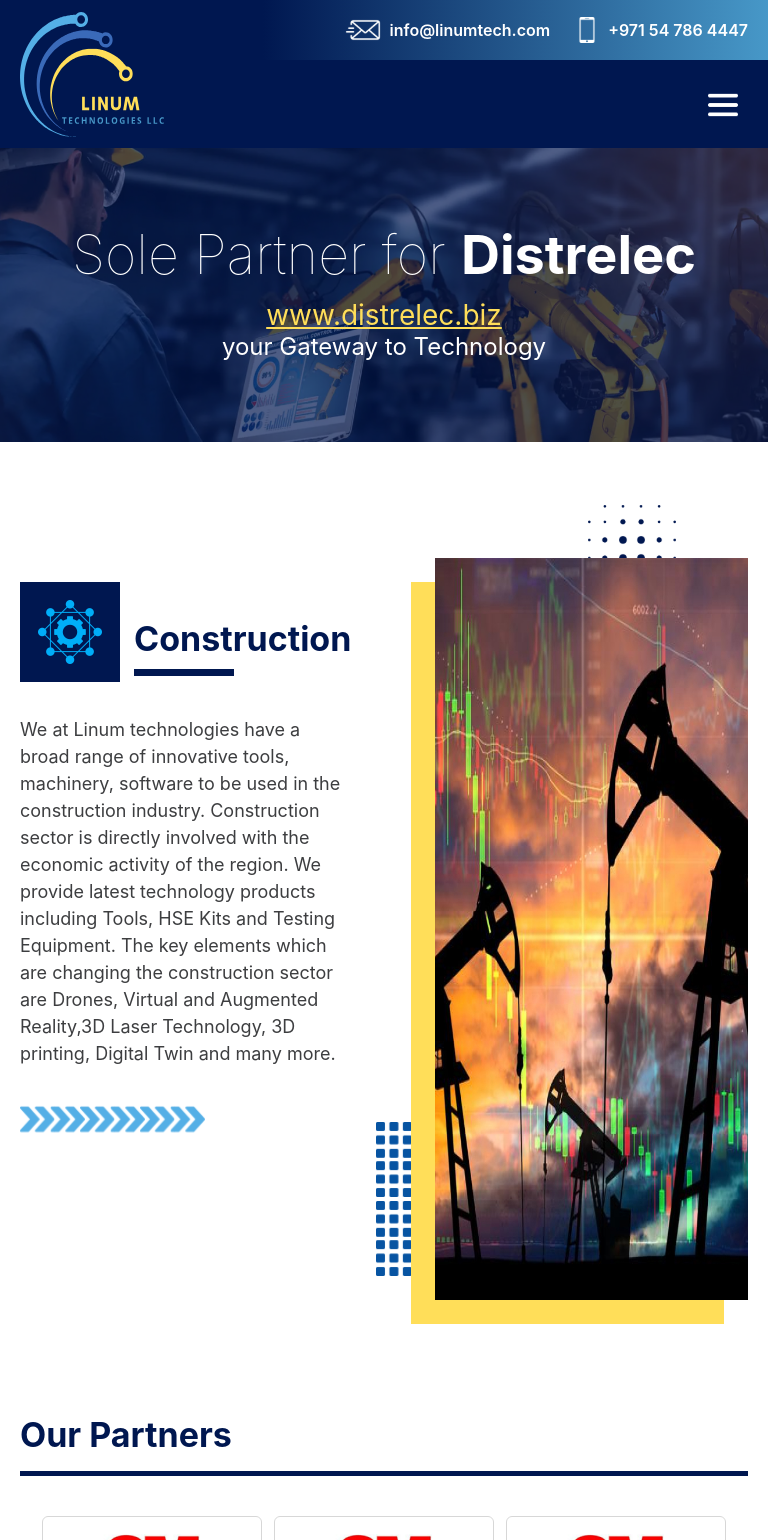
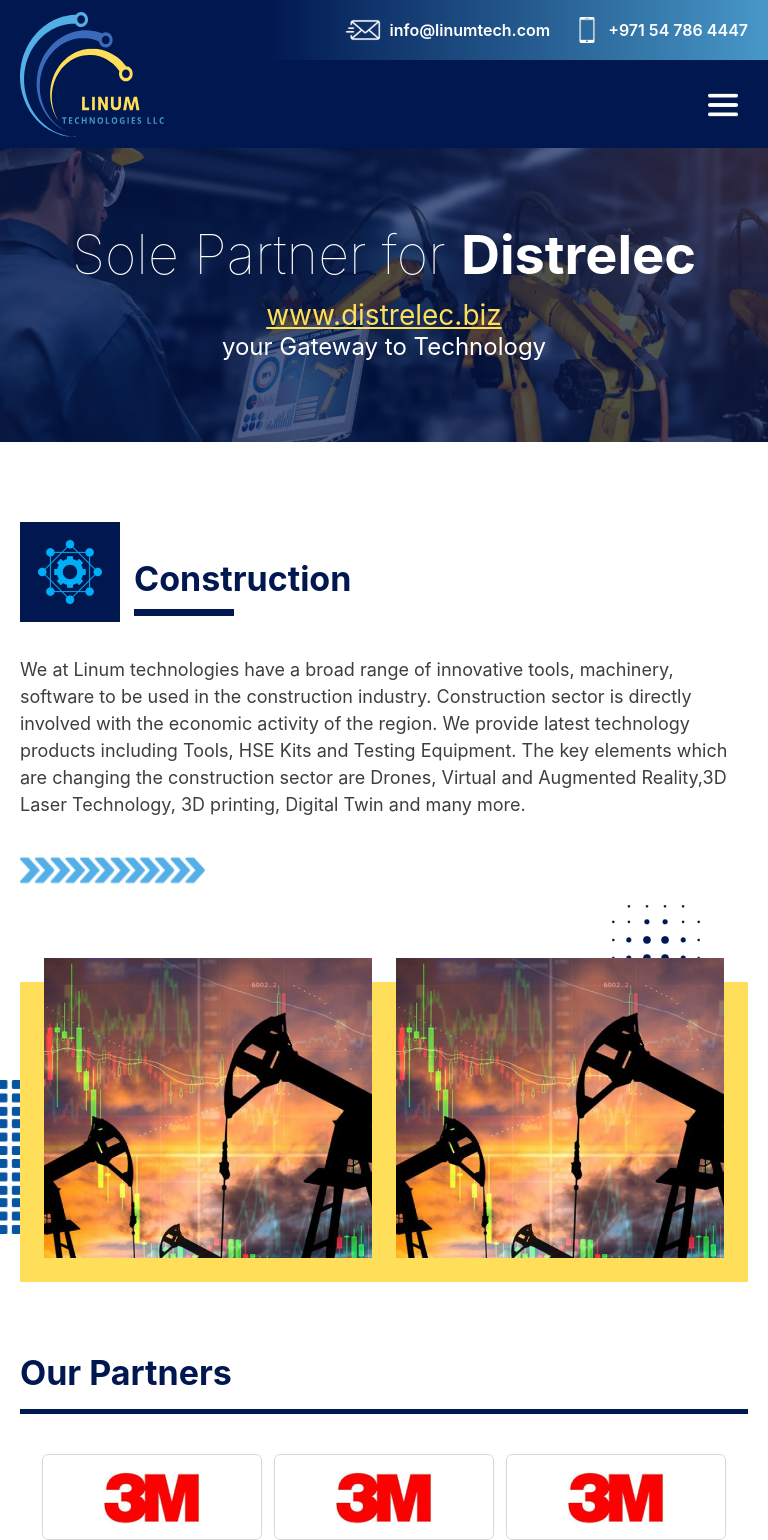
Before and after one commit to dhakim/linum-tech, a React (Create React App) app: page /industries/construction in a window 768 px wide. Shown: the top 1540 px of the page. Built offline with nearby package versions, Linux system fonts and the light colour scheme.

Commit message:
industries page responsiveness

```diff
--- a/src/components/CategoryDetail/CategoryDetail.scss
+++ b/src/components/CategoryDetail/CategoryDetail.scss
@@ -1,9 +1,17 @@
 .category-detail-section {
   padding: 140px 0 100px;
+
+  @media only screen and (max-width: 992px) {
+    padding: 80px 0 80px;
+  }
 
   .content-row {
     display: flex;
     gap: 60px;
+
+    @media only screen and (max-width: 992px) {
+      flex-direction: column;
+    }
 
     .description {
       flex: 1;
@@ -23,6 +31,12 @@
       padding: 24px;
       margin-right: 24px;
       position: relative;
+
+      @media only screen and (max-width: 992px) {
+        min-height: unset;
+        max-width: 420px;
+        margin: 30px auto 0;
+      }
 
       &:before, &:after {
         content: '';
@@ -47,6 +61,16 @@
 
       &.media-width-multiple-images {
         min-height: unset;
+
+        @media only screen and (max-width: 992px) {
+          max-width: unset;
+          width: 100%;
+        }
+
+        @media only screen and (max-width: 767px) {
+          max-width: 420px;
+          width: 100%;
+        }
       }
 
       .media-wrapper {
@@ -76,6 +100,12 @@
           margin: 0 0 0 -48px;
           height: auto;
 
+          @media only screen and (min-width: 768px ) and (max-width: 992px) {
+            flex-direction: row;
+            margin-left: 0;
+            margin-top: -48px;
+          }
+
           .img-holder {
             height: 300px;
           }
--- a/src/pages/Industries.js
+++ b/src/pages/Industries.js
@@ -11,6 +11,7 @@
     let { industryTxt } = useParams();
     let industry = industriesData.industries[`${industryTxt}`];
     const images = [
+        industry.image,
         industry.image
     ]
 
```
